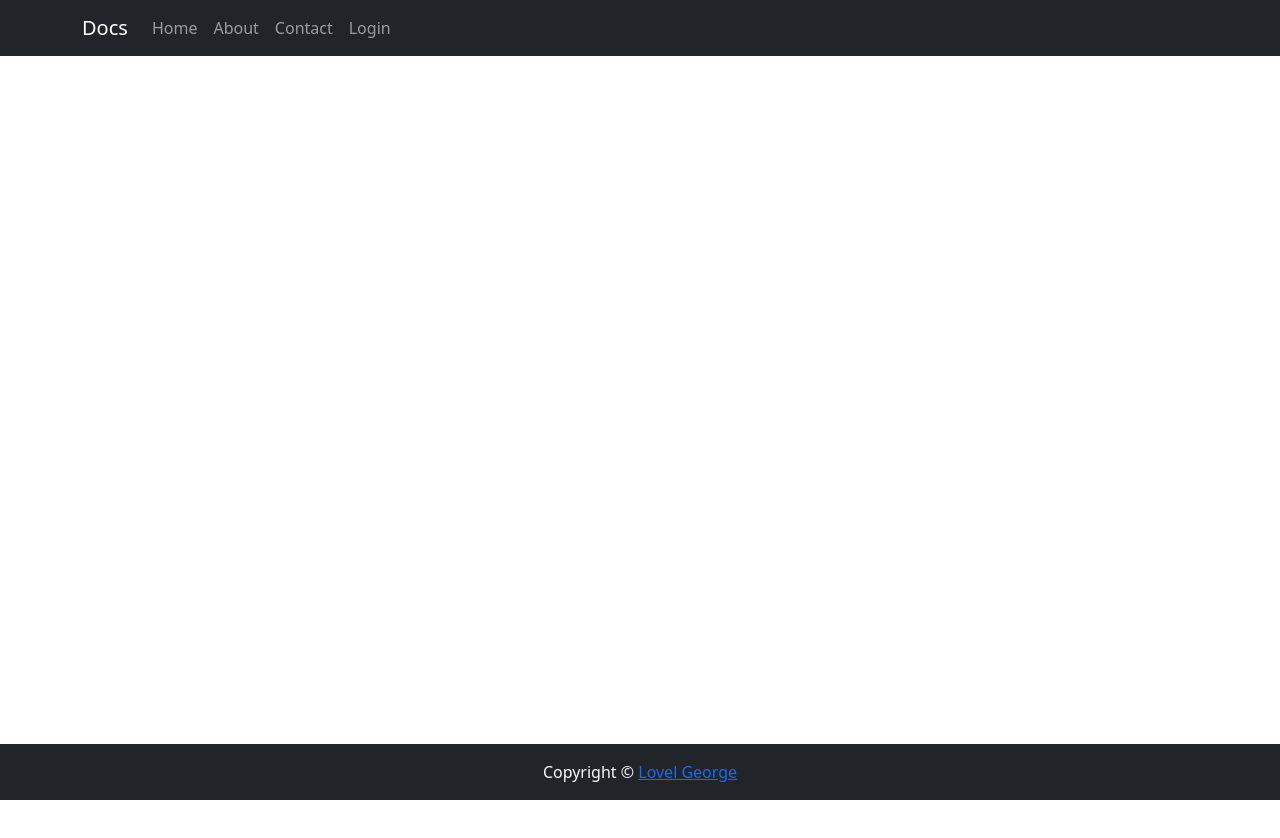
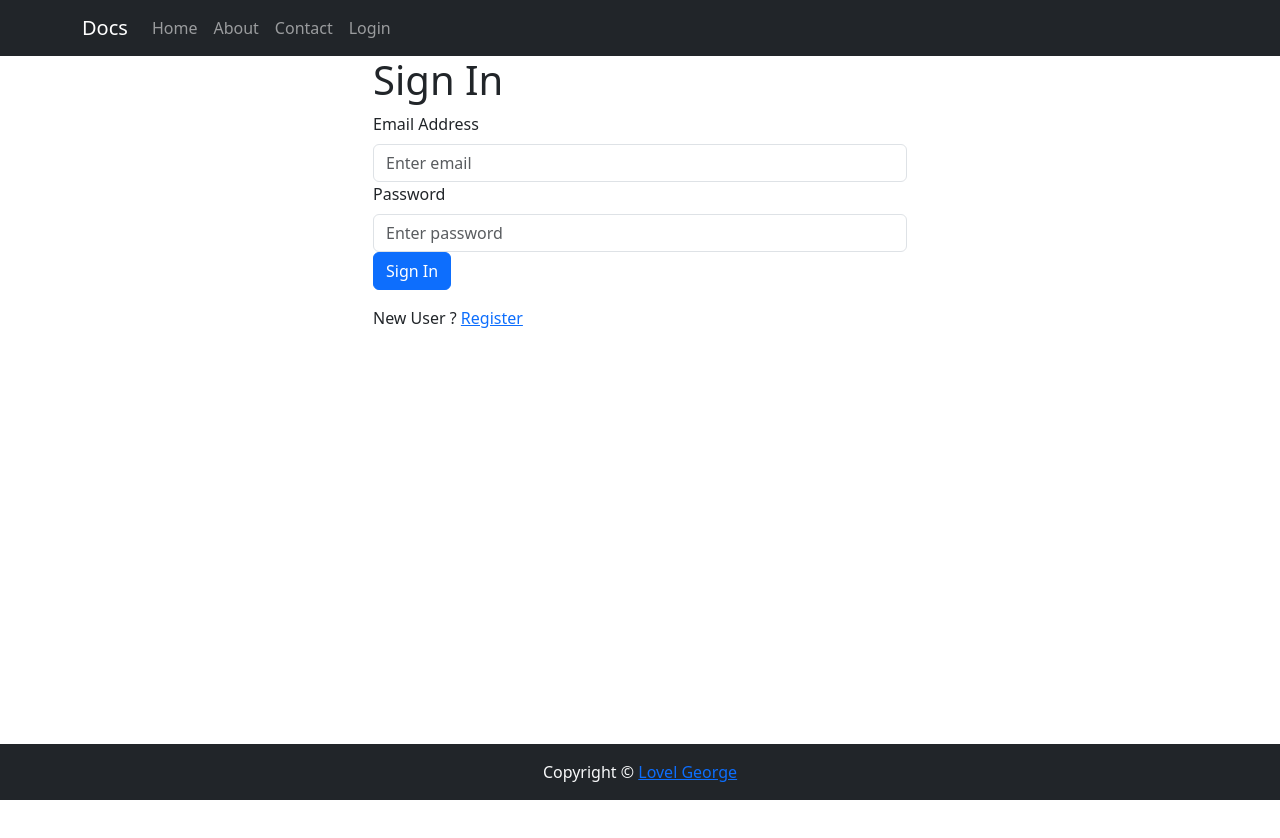
Before and after one commit to lovelgeorge99/React-Django-Blog, a React (Create React App) app in the folder frontend/: page /login in a window 1280 px wide. Shown: the top 838 px of the page. Built offline with nearby package versions, Linux system fonts and the light colour scheme; a web font is replaced by a local one.

Commit message:
added front end user login

```diff
--- a/frontend/package.json
+++ b/frontend/package.json
@@ -13,7 +13,7 @@
     "react-dom": "^18.2.0",
     "react-redux": "^8.0.5",
     "react-router-bootstrap": "^0.26.2",
-    "react-router-dom": "^6.6.1",
+    "react-router-dom": "^6.10.0",
     "react-scripts": "^5.0.1",
     "react-slugify": "^3.0.2",
     "redux": "^4.2.1",
--- a/frontend/src/App.js
+++ b/frontend/src/App.js
@@ -7,6 +7,7 @@ import Header from './components/Header'
 import HomeScreen from './screens/HomeScreen';
 import Footer from './components/Footer';
 import BlogScreen from './screens/BlogScreen';
+import LoginScreen from './screens/LoginScreen';
 
 function App() {
   return (
@@ -20,7 +21,10 @@ function App() {
         <Container>
         <Routes>
           <Route path="/" element={<HomeScreen/>} exact />
+          <Route path="/login" element={<LoginScreen/>}  />
           <Route path="/post/:slug" element={<BlogScreen/>}  />
+
+
         </Routes>
         </Container>
 
--- a/frontend/src/actions/blogActions.js
+++ b/frontend/src/actions/blogActions.js
@@ -28,8 +28,8 @@ export const listBlogs= () => async (dispatch) =>{
     }catch(error){
         dispatch({
             type:BLOG_LIST_FAIL,
-            payload:error.response && error.response.data.message
-            ? error.response.data.message
+            payload:error.response && error.response.data.detail
+            ? error.response.data.detail //message
             : error.message
         })
     }
@@ -53,8 +53,8 @@ export const listBlogContents = (slug) => async (dispatch) =>{
     }catch(error){
         dispatch({
             type:BLOG_CONTENT_FAIL,
-            payload:error.response && error.response.data.message
-            ? error.response.data.message
+            payload:error.response && error.response.data.detail //message
+            ? error.response.data.detail //message
             : error.message
         })
     }
--- /dev/null
+++ b/frontend/src/actions/userActions.js
@@ -0,0 +1,89 @@
+import axios from 'axios'
+
+import {
+    USER_LOGIN_REQUEST,
+    USER_LOGIN_SUCCESS,
+    USER_LOGIN_FAIL,
+    USER_LOGOUT,
+
+    USER_REGISTER_REQUEST,
+    USER_REGISTER_SUCCESS,
+    USER_REGISTER_FAIL,
+} from '../constants/userConstants'
+
+export const login =(email,password)=> async(dispatch)=>{
+    try{
+
+        dispatch({type:USER_LOGIN_REQUEST})
+
+        const config={
+            headers:{
+                'Content-type':'application/json'
+            }
+        }
+
+        const{data}= await axios.post(
+            'http://localhost:8000/api/users/login',
+            {'username':email,'password':password},
+            config
+
+            );
+
+        dispatch({
+            type:USER_LOGIN_SUCCESS,
+            payload:data
+        })
+
+        localStorage.setItem('userInfo',JSON.stringify(data))
+
+    }catch(error){
+        dispatch({
+            type:USER_LOGIN_FAIL,
+            payload:error.response && error.response.data.detail
+            ? error.response.data.detail //message
+            : error.message
+        })
+    }
+
+}
+
+export const logout= ()=>(dispatch)=>{
+    localStorage.removeItem('userInfo')
+    dispatch({type:USER_LOGOUT})
+}
+
+export const register =(name,email,password)=> async(dispatch)=>{
+    try{
+
+        dispatch({type:USER_REGISTER_REQUEST})
+
+        const config={
+            headers:{
+                'Content-type':'application/json'
+            }
+        }
+
+        const{data}= await axios.post(
+            'http://localhost:8000/api/users/register',
+            {'name':name, 'username':email,'password':password},
+            config
+
+            );
+
+        dispatch({
+            type:USER_REGISTER_SUCCESS,
+            payload:data
+        })
+
+        localStorage.setItem('userInfo',JSON.stringify(data))
+
+    }catch(error){
+        dispatch({
+            type:USER_REGISTER_FAIL,
+            payload:error.response && error.response.data.detail
+            ? error.response.data.detail //message
+            : error.message
+        })
+    }
+
+}
--- /dev/null
+++ b/frontend/src/components/FormContainer.js
@@ -0,0 +1,17 @@
+import React, { Children } from 'react'
+import {Container,Row,Col} from 'react-bootstrap'
+
+function FormContainer({children}) {
+  return (
+    <Container>
+
+        <Row className='justify-content-md-center'>
+            <Col xs={12} md={6}>
+                {children}
+            </Col>
+        </Row>
+    </Container>
+  )
+}
+
+export default FormContainer
--- a/frontend/src/components/Header.js
+++ b/frontend/src/components/Header.js
@@ -1,10 +1,20 @@
 import React from 'react'
-import { Navbar,Nav,Container } from 'react-bootstrap'
+import { Navbar,Nav,Container, NavDropdown } from 'react-bootstrap'
 import { LinkContainer } from 'react-router-bootstrap'
-
+import {useDispatch,useSelector} from 'react-redux'
+import {logout} from '../actions/userActions'
 
 
 function Header() {
+  const userLogin=useSelector(state =>state.userLogin)
+
+  const {userInfo}=userLogin
+
+  const dispatch=useDispatch()
+
+  const logoutHandler=()=>{
+    dispatch(logout())
+  }
   return (
     <header>
 
@@ -29,9 +39,21 @@ function Header() {
              <LinkContainer to="/contact" activeClassName='selectedMenuItem'>
                <Nav.Link>Contact</Nav.Link>
              </LinkContainer>
+
+             {userInfo ? (
+              <NavDropdown title={userInfo.name} id='username'>
+                <LinkContainer to='/profile'>
+                  <NavDropdown.Item>
+                    Profile
+                  </NavDropdown.Item>
+                </LinkContainer>
+                <NavDropdown.Item onClick={logoutHandler}> Logout</NavDropdown.Item>
+              </NavDropdown>
+             ):
              <LinkContainer to="/login" activeClassName='selectedMenuItem'>
-               <Nav.Link>Login</Nav.Link>
-             </LinkContainer>
+             <Nav.Link>Login</Nav.Link>
+           </LinkContainer>}
+
              <Navbar.Text></Navbar.Text>
              <Navbar.Text>
 
--- /dev/null
+++ b/frontend/src/constants/userConstants.js
@@ -0,0 +1,10 @@
+export const USER_LOGIN_REQUEST = 'USER_LOGIN_REQUEST'
+export const USER_LOGIN_SUCCESS = 'USER_LOGIN_SUCCESS'
+export const USER_LOGIN_FAIL = 'USER_LOGIN_FAIL'
+
+export const USER_LOGOUT = 'USER_LOGOUT'
+
+
+export const USER_REGISTER_REQUEST = 'USER_REGISTER_REQUEST'
+export const USER_REGISTER_SUCCESS = 'USER_REGISTER_SUCCESS'
+export const USER_REGISTER_FAIL = 'USER_REGISTER_FAIL'
--- a/frontend/src/reducers/blogReducers.js
+++ b/frontend/src/reducers/blogReducers.js
@@ -31,8 +31,6 @@ export const blogListReducer = (state={blogs:[]},action)=>{
 }
 
 
-
-
 export const blogContentReducer = (state={blog:[]},action)=>{
     switch(action.type){
         case BLOG_CONTENT_REQUEST:
--- /dev/null
+++ b/frontend/src/reducers/userReducers.js
@@ -0,0 +1,53 @@
+import {
+    USER_LOGIN_REQUEST,
+    USER_LOGIN_SUCCESS,
+    USER_LOGIN_FAIL,
+    USER_LOGOUT,
+
+    USER_REGISTER_REQUEST,
+    USER_REGISTER_SUCCESS,
+    USER_REGISTER_FAIL
+} from '../constants/userConstants'
+
+
+export const userLoginReducer = (state={},action)=>{
+
+    switch(action.type){
+        case USER_LOGIN_REQUEST:
+            return {loading:true}
+
+        case USER_LOGIN_SUCCESS:
+            return {loading:false,userInfo:action.payload}
+
+        case USER_LOGIN_FAIL:
+            return {loading:false,error:action.payload}
+
+        case USER_LOGOUT:
+            return {}
+
+        default:
+            return state
+
+
+    }
+}
+
+
+export const userRegisterReducer = (state={},action)=>{
+
+    switch(action.type){
+        case USER_REGISTER_REQUEST:
+            return {loading:true}
+
+        case USER_REGISTER_SUCCESS:
+            return {loading:false,userInfo:action.payload}
+
+        case USER_REGISTER_FAIL:
+            return {loading:false,error:action.payload}
+
+        default:
+            return state
+
+
+    }
+}
--- /dev/null
+++ b/frontend/src/screens/LoginScreen.js
@@ -0,0 +1,87 @@
+import React,{useState,useEffect} from 'react'
+import { useDispatch,useSelector} from 'react-redux'
+
+import { Link,useParams,useNavigate } from 'react-router-dom'
+import {Form,Buttoon,Row,Col, Button} from 'react-bootstrap'
+import Loader from '../components/Loader'
+import Message from '../components/Message'
+
+import {login} from '../actions/userActions'
+
+import FormContainer from '../components/FormContainer'
+
+function LoginScreen() {
+    const [email,setEmail]=useState('')
+    const [password,setPassword]=useState('')
+
+
+
+    const navigate=useNavigate()
+    const redirect=navigate.search ? navigate.search.split('=')[1]: '/'
+    console.log(redirect)
+    const userLogin = useSelector(state=>state.userLogin)
+    const {error,loading,userInfo}=userLogin
+
+    const dispatch=useDispatch()
+
+    useEffect(()=>{
+      if(userInfo){
+        navigate(redirect)
+      }
+    },[navigate,userInfo,redirect])
+    const submitHandler=(e)=>{
+      e.preventDefault()
+      dispatch(login(email,password))
+    }
+
+  return (
+    <FormContainer>
+      <h1>Sign In</h1>
+      {error && <Message variant='danger'>{error}</Message>}
+      {loading && <Loader />}
+      <Form onSubmit={submitHandler}>
+        <Form.Group controlId='email'>
+          <Form.Label>Email Address</Form.Label>
+          <Form.Control
+            required
+            type='email'
+            placeholder='Enter email'
+            value={email}
+            onChange={(e)=>setEmail(e.target.value)}
+          >
+
+          </Form.Control>
+        </Form.Group>
+
+        <Form.Group controlId='password'>
+          <Form.Label>Password</Form.Label>
+          <Form.Control
+            required
+            type='password'
+            placeholder='Enter password'
+            value={password}
+            onChange={(e)=>setPassword(e.target.value)}
+          >
+
+          </Form.Control>
+        </Form.Group>
+
+        <Button type='submit' variant='primary'>
+          Sign In
+        </Button>
+
+        <Row className='py-3'>
+        <Col>
+        New User ? <Link
+          to={redirect ? `/register?redirect=${redirect}`: '/register'}>
+          {/* to={'/register'}>  */}
+          Register
+        </Link>
+        </Col>
+        </Row>
+      </Form>
+      </FormContainer>
+  )
+}
+
+export default LoginScreen
--- a/frontend/src/store.js
+++ b/frontend/src/store.js
@@ -2,17 +2,25 @@ import { createStore,combineReducers,applyMiddleware } from 'redux'
 import thunk from 'redux-thunk'
 import { composeWithDevTools } from 'redux-devtools-extension'
 import { blogListReducer,blogContentReducer } from './reducers/blogReducers'
+import { userLoginReducer,userRegisterReducer } from './reducers/userReducers'
 
 
 const reducer=combineReducers({
     blogList:blogListReducer,
     blogContents:blogContentReducer,
+    userLogin:userLoginReducer,
+    userRegister:userRegisterReducer,
 
 })
+
+
+const getUserInfoFromStorage=localStorage.getItem('userInfo') ?
+    JSON.parse(localStorage.getItem('userInfo')) :null
+
 const initialState={
+    userLogin:{userInfo:getUserInfoFromStorage}
 
 }
-
 const middleware = [thunk]
 
 const store=createStore(reducer,initialState,
```
Also changed, not shown: frontend/src/screens/RegisterScreen.js (added, +9 -0 lines), 2 other files (tests, documents, lock files or other folders).
